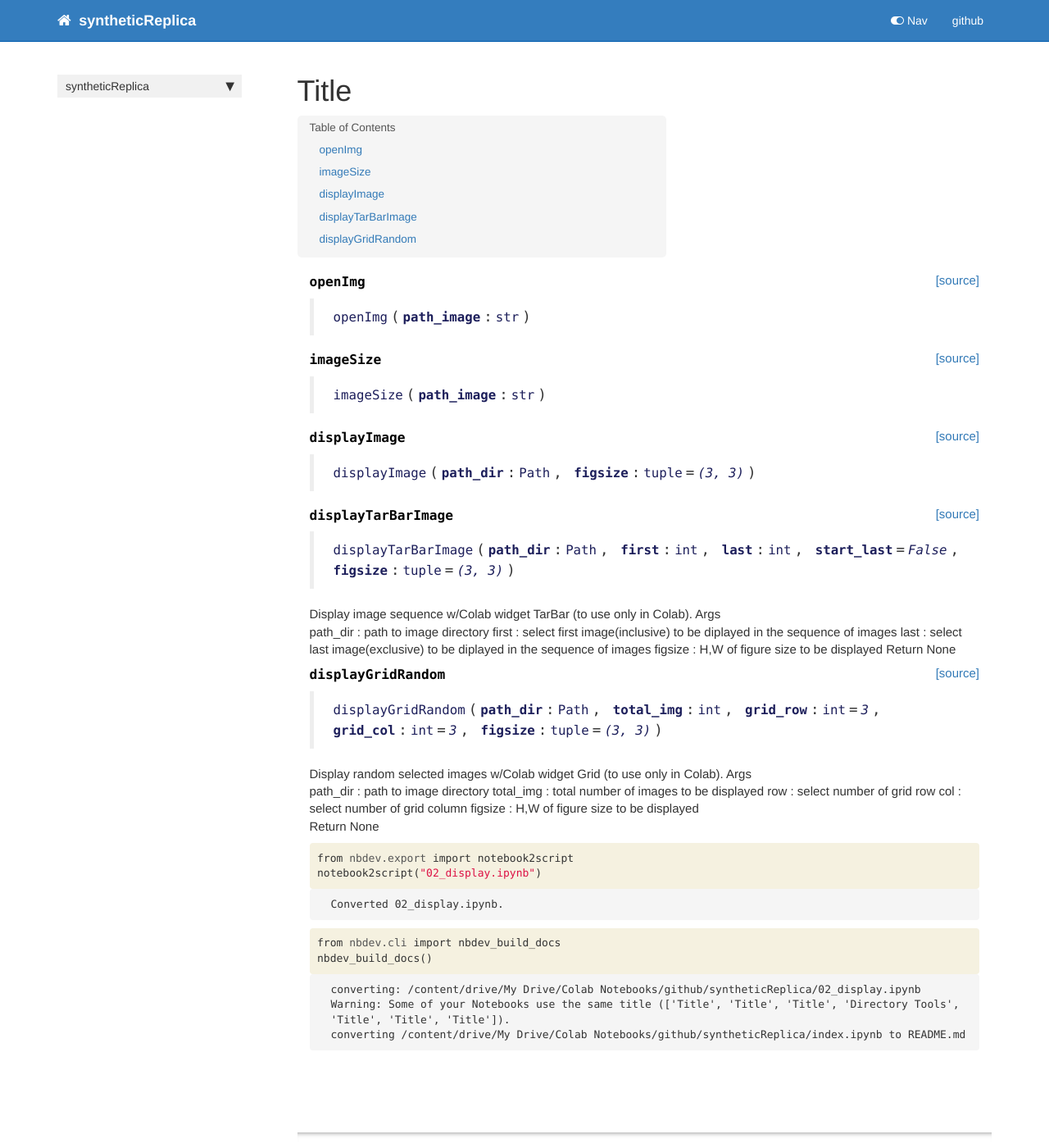
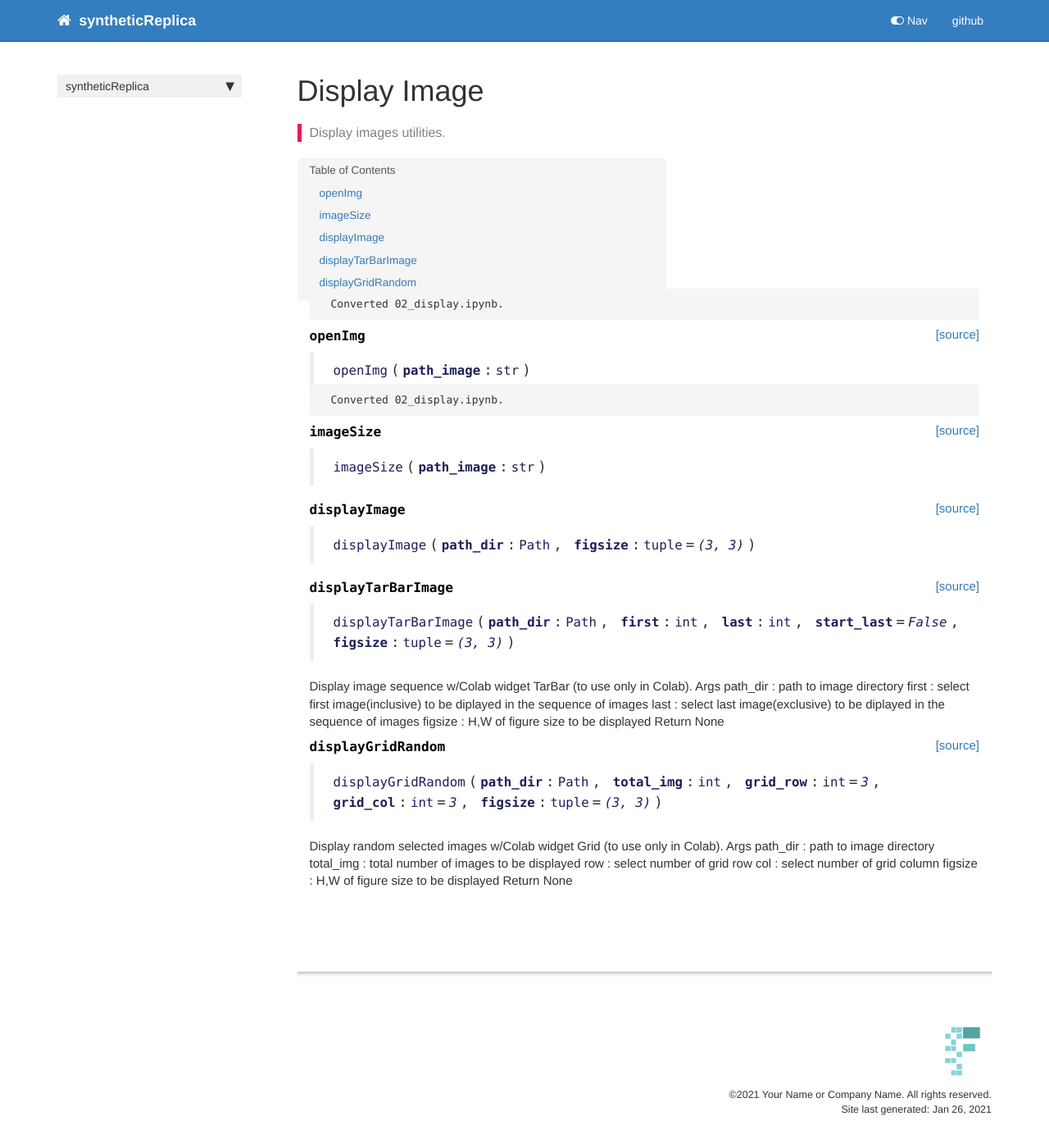
Before and after one commit to chho-work/syntheticReplica, a Jekyll site: the page built from docs/display.html, in a window 1280 px wide and 1400 px high. Shown: the whole window at 82% size. Built offline with Jekyll 4.4.1, drawn with Linux system fonts in a browser that asks for light colours; nearby versions of some CDN libraries; comment, search, counter and statistics services are not loaded.

Commit message:
Update 02 doc, docs

```diff
--- a/docs/_data/sidebars/home_sidebar.yml
+++ b/docs/_data/sidebars/home_sidebar.yml
@@ -13,6 +13,9 @@ entries:
       title: Title
       url: toolsCOCO.html
     - output: web,pdf
+      title: Display Image
+      url: display.html
+    - output: web,pdf
       title: Directory Tools
       url: dirView.html
     output: web
--- a/docs/display.html
+++ b/docs/display.html
@@ -1,13 +1,13 @@
 ---
 
-title: Title
+title: Display Image
 
 
 keywords: fastai
 sidebar: home_sidebar
 
-
-
+summary: "Display images utilities."
+description: "Display images utilities."
 nb_path: "02_display.ipynb"
 ---
 <!--
@@ -21,6 +21,27 @@ nb_path: "02_display.ipynb"
 -->
 
 <div class="container" id="notebook-container">
+
+    {% raw %}
+
+<div class="cell border-box-sizing code_cell rendered">
+
+<div class="output_wrapper">
+<div class="output">
+
+<div class="output_area">
+
+<div class="output_subarea output_stream output_stdout output_text">
+<pre>Converted 02_display.ipynb.
+</pre>
+</div>
+</div>
+
+</div>
+</div>
+
+</div>
+    {% endraw %}
 
     {% raw %}
 
@@ -47,7 +68,7 @@ nb_path: "02_display.ipynb"
 
 
 <div class="output_markdown rendered_html output_subarea ">
-<h4 id="openImg" class="doc_header"><code>openImg</code><a href="__main__.py#L12" class="source_link" style="float:right">[source]</a></h4><blockquote><p><code>openImg</code>(<strong><code>path_image</code></strong>:<code>str</code>)</p>
+<h4 id="openImg" class="doc_header"><code>openImg</code><a href="https://github.com/chho-work/syntheticReplica/tree/master/syntheticReplica/display.py#L16" class="source_link" style="float:right">[source]</a></h4><blockquote><p><code>openImg</code>(<strong><code>path_image</code></strong>:<code>str</code>)</p>
 </blockquote>
 
 </div>
@@ -69,9 +90,37 @@ nb_path: "02_display.ipynb"
 
 <div class="output_area">
 
+<div class="output_subarea output_stream output_stdout output_text">
+<pre>Converted 02_display.ipynb.
+</pre>
+</div>
+</div>
+
+</div>
+</div>
+
+</div>
+    {% endraw %}
+
+    {% raw %}
+
+<div class="cell border-box-sizing code_cell rendered">
+
+</div>
+    {% endraw %}
+
+    {% raw %}
+
+<div class="cell border-box-sizing code_cell rendered">
+
+<div class="output_wrapper">
+<div class="output">
+
+<div class="output_area">
+
 
 <div class="output_markdown rendered_html output_subarea ">
-<h4 id="imageSize" class="doc_header"><code>imageSize</code><a href="__main__.py#L15" class="source_link" style="float:right">[source]</a></h4><blockquote><p><code>imageSize</code>(<strong><code>path_image</code></strong>:<code>str</code>)</p>
+<h4 id="imageSize" class="doc_header"><code>imageSize</code><a href="https://github.com/chho-work/syntheticReplica/tree/master/syntheticReplica/display.py#L24" class="source_link" style="float:right">[source]</a></h4><blockquote><p><code>imageSize</code>(<strong><code>path_image</code></strong>:<code>str</code>)</p>
 </blockquote>
 
 </div>
@@ -88,6 +137,13 @@ nb_path: "02_display.ipynb"
 
 <div class="cell border-box-sizing code_cell rendered">
 
+</div>
+    {% endraw %}
+
+    {% raw %}
+
+<div class="cell border-box-sizing code_cell rendered">
+
 <div class="output_wrapper">
 <div class="output">
 
@@ -95,7 +151,7 @@ nb_path: "02_display.ipynb"
 
 
 <div class="output_markdown rendered_html output_subarea ">
-<h4 id="displayImage" class="doc_header"><code>displayImage</code><a href="__main__.py#L20" class="source_link" style="float:right">[source]</a></h4><blockquote><p><code>displayImage</code>(<strong><code>path_dir</code></strong>:<code>Path</code>, <strong><code>figsize</code></strong>:<code>tuple</code>=<em><code>(3, 3)</code></em>)</p>
+<h4 id="displayImage" class="doc_header"><code>displayImage</code><a href="https://github.com/chho-work/syntheticReplica/tree/master/syntheticReplica/display.py#L30" class="source_link" style="float:right">[source]</a></h4><blockquote><p><code>displayImage</code>(<strong><code>path_dir</code></strong>:<code>Path</code>, <strong><code>figsize</code></strong>:<code>tuple</code>=<em><code>(3, 3)</code></em>)</p>
 </blockquote>
 
 </div>
@@ -112,6 +168,13 @@ nb_path: "02_display.ipynb"
 
 <div class="cell border-box-sizing code_cell rendered">
 
+</div>
+    {% endraw %}
+
+    {% raw %}
+
+<div class="cell border-box-sizing code_cell rendered">
+
 <div class="output_wrapper">
 <div class="output">
 
@@ -119,10 +182,10 @@ nb_path: "02_display.ipynb"
 
 
 <div class="output_markdown rendered_html output_subarea ">
-<h4 id="displayTarBarImage" class="doc_header"><code>displayTarBarImage</code><a href="__main__.py#L28" class="source_link" style="float:right">[source]</a></h4><blockquote><p><code>displayTarBarImage</code>(<strong><code>path_dir</code></strong>:<code>Path</code>, <strong><code>first</code></strong>:<code>int</code>, <strong><code>last</code></strong>:<code>int</code>, <strong><code>start_last</code></strong>=<em><code>False</code></em>, <strong><code>figsize</code></strong>:<code>tuple</code>=<em><code>(3, 3)</code></em>)</p>
+<h4 id="displayTarBarImage" class="doc_header"><code>displayTarBarImage</code><a href="https://github.com/chho-work/syntheticReplica/tree/master/syntheticReplica/display.py#L39" class="source_link" style="float:right">[source]</a></h4><blockquote><p><code>displayTarBarImage</code>(<strong><code>path_dir</code></strong>:<code>Path</code>, <strong><code>first</code></strong>:<code>int</code>, <strong><code>last</code></strong>:<code>int</code>, <strong><code>start_last</code></strong>=<em><code>False</code></em>, <strong><code>figsize</code></strong>:<code>tuple</code>=<em><code>(3, 3)</code></em>)</p>
 </blockquote>
 <p>Display image sequence w/Colab widget TarBar (to use only in Colab).
-Args<br>
+Args
     path_dir    : path to image directory
     first       : select first image(inclusive) to be diplayed in the sequence of images
     last        : select last image(exclusive) to be diplayed in the sequence of images
@@ -144,6 +207,13 @@ Return
 
 <div class="cell border-box-sizing code_cell rendered">
 
+</div>
+    {% endraw %}
+
+    {% raw %}
+
+<div class="cell border-box-sizing code_cell rendered">
+
 <div class="output_wrapper">
 <div class="output">
 
@@ -151,15 +221,15 @@ Return
 
 
 <div class="output_markdown rendered_html output_subarea ">
-<h4 id="displayGridRandom" class="doc_header"><code>displayGridRandom</code><a href="__main__.py#L50" class="source_link" style="float:right">[source]</a></h4><blockquote><p><code>displayGridRandom</code>(<strong><code>path_dir</code></strong>:<code>Path</code>, <strong><code>total_img</code></strong>:<code>int</code>, <strong><code>grid_row</code></strong>:<code>int</code>=<em><code>3</code></em>, <strong><code>grid_col</code></strong>:<code>int</code>=<em><code>3</code></em>, <strong><code>figsize</code></strong>:<code>tuple</code>=<em><code>(3, 3)</code></em>)</p>
+<h4 id="displayGridRandom" class="doc_header"><code>displayGridRandom</code><a href="https://github.com/chho-work/syntheticReplica/tree/master/syntheticReplica/display.py#L64" class="source_link" style="float:right">[source]</a></h4><blockquote><p><code>displayGridRandom</code>(<strong><code>path_dir</code></strong>:<code>Path</code>, <strong><code>total_img</code></strong>:<code>int</code>, <strong><code>grid_row</code></strong>:<code>int</code>=<em><code>3</code></em>, <strong><code>grid_col</code></strong>:<code>int</code>=<em><code>3</code></em>, <strong><code>figsize</code></strong>:<code>tuple</code>=<em><code>(3, 3)</code></em>)</p>
 </blockquote>
 <p>Display random selected images w/Colab widget Grid (to use only in Colab).
-Args<br>
+Args
     path_dir    : path to image directory
     total_img   : total number of images to be displayed
     row         : select number of grid row
     col         : select number of grid column
-    figsize     : H,W of figure size to be displayed<br>
+    figsize     : H,W of figure size to be displayed
 Return
     None</p>
 
@@ -173,79 +243,4 @@ Return
 </div>
     {% endraw %}
 
-    {% raw %}
-
-<div class="cell border-box-sizing code_cell rendered">
-<div class="input">
-
-<div class="inner_cell">
-    <div class="input_area">
-<div class=" highlight hl-ipython3"><pre><span></span><span class="kn">from</span> <span class="nn">nbdev.export</span> <span class="kn">import</span> <span class="n">notebook2script</span>
-<span class="n">notebook2script</span><span class="p">(</span><span class="s2">&quot;02_display.ipynb&quot;</span><span class="p">)</span>
-</pre></div>
-
-    </div>
 </div>
-</div>
-
-<div class="output_wrapper">
-<div class="output">
-
-<div class="output_area">
-
-<div class="output_subarea output_stream output_stdout output_text">
-<pre>Converted 02_display.ipynb.
-</pre>
-</div>
-</div>
-
-</div>
-</div>
-
-</div>
-    {% endraw %}
-
-    {% raw %}
-
-<div class="cell border-box-sizing code_cell rendered">
-<div class="input">
-
-<div class="inner_cell">
-    <div class="input_area">
-<div class=" highlight hl-ipython3"><pre><span></span><span class="kn">from</span> <span class="nn">nbdev.cli</span> <span class="kn">import</span> <span class="n">nbdev_build_docs</span>
-<span class="n">nbdev_build_docs</span><span class="p">()</span>
-</pre></div>
-
-    </div>
-</div>
-</div>
-
-<div class="output_wrapper">
-<div class="output">
-
-<div class="output_area">
-
-
-<div class="output_html rendered_html output_subarea ">
-
-</div>
-
-</div>
-
-<div class="output_area">
-
-<div class="output_subarea output_stream output_stdout output_text">
-<pre>converting: /content/drive/My Drive/Colab Notebooks/github/syntheticReplica/02_display.ipynb
-Warning: Some of your Notebooks use the same title ([&#39;Title&#39;, &#39;Title&#39;, &#39;Title&#39;, &#39;Directory Tools&#39;, &#39;Title&#39;, &#39;Title&#39;, &#39;Title&#39;]).
-converting /content/drive/My Drive/Colab Notebooks/github/syntheticReplica/index.ipynb to README.md
-</pre>
-</div>
-</div>
-
-</div>
-</div>
-
-</div>
-    {% endraw %}
-
-</div>
--- a/docs/sidebar.json
+++ b/docs/sidebar.json
@@ -2,6 +2,7 @@
   "syntheticReplica": {
     "Overview": "/",
     "Title": "toolsCOCO.html",
+    "Display Image": "display.html",
     "Directory Tools": "dirView.html"
   }
 }
```
Also changed, not shown: syntheticReplica/display.py (+11 -1 lines), 1 other file.
